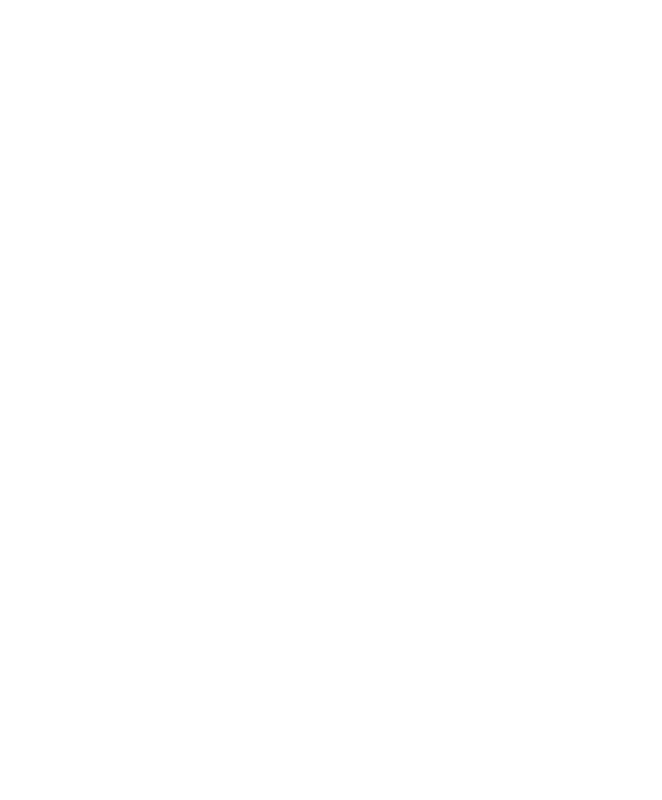
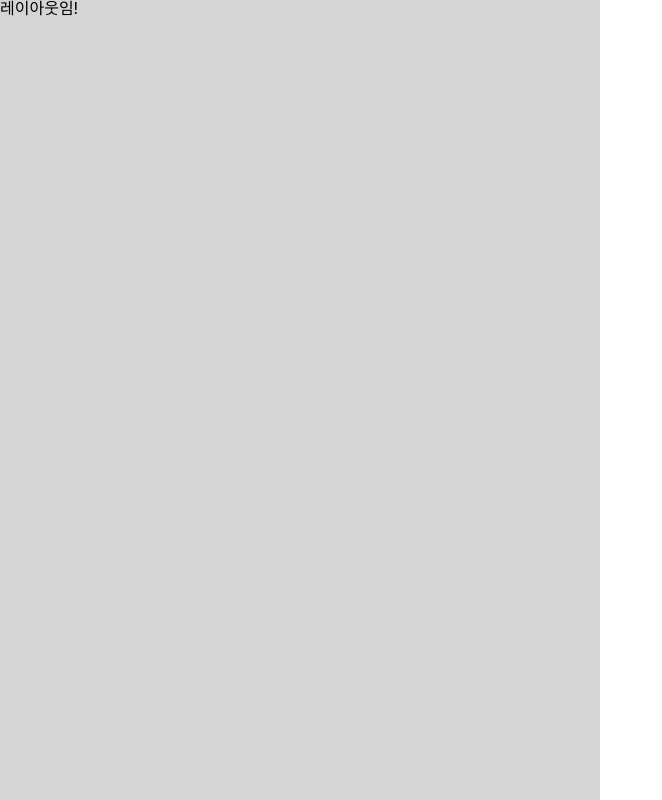
Before and after one commit to ohMyGodKimch/Console.log-FE, a React (Create React App) app: page /join in a window 1280 px wide. Shown: the whole page, without its empty margins (0-662 px from the left). Built offline with nearby package versions, Linux system fonts and the light colour scheme.

Commit message:
add:: Router, Layout 초기 설정

```diff
--- a/package.json
+++ b/package.json
@@ -12,6 +12,7 @@
 		"react-router-dom": "^6.4.2",
 		"react-scripts": "5.0.1",
 		"styled-components": "^5.3.6",
+		"styled-reset": "^4.4.2",
 		"web-vitals": "^2.1.0"
 	},
 	"scripts": {
--- a/src/App.js
+++ /dev/null
@@ -1,5 +0,0 @@
-function App() {
-	return <div></div>;
-}
-
-export default App;
--- /dev/null
+++ b/src/App.jsx
@@ -0,0 +1,13 @@
+import Router from "./shared/Router";
+import GlobalStyles from "./GlobalStyles";
+
+function App() {
+	return (
+		<>
+			<GlobalStyles />
+			<Router />
+		</>
+	);
+}
+
+export default App;
--- /dev/null
+++ b/src/GlobalStyles.jsx
@@ -0,0 +1,51 @@
+import { createGlobalStyle } from "styled-components";
+import reset from "styled-reset";
+
+const GlobalStyles = createGlobalStyle`
+/* Reset CSS */
+    ${reset}
+  * {
+    box-sizing: border-box;
+    margin: 0;
+  }
+  body, div, span, h1, h2, h3, h4, h5, h6,
+  p, i, ol, ul, li, form, label, header, nav,
+  input, textarea, button {
+	margin: 0;
+	padding: 0;
+	border: 0;
+  font-family: "Pretendard Variable", Pretendard, -apple-system, BlinkMacSystemFont, system-ui, Roboto, "Helvetica Neue", "Segoe UI", "Apple SD Gothic Neo", "Noto Sans KR", "Malgun Gothic", "Apple Color Emoji", "Segoe UI Emoji", "Segoe UI Symbol", sans-serif;	resize: none;
+  }
+  a {
+    color: inherit;
+    text-decoration: none;
+  }
+
+  button {
+    cursor: pointer;
+    letter-spacing: 0.1em;
+
+  }
+
+  ul,
+    ol,
+    li {
+    list-style: none;
+    padding-left: 0;
+    margin-left: 0;
+    }
+
+  button:focus,
+    button:active,
+    textarea:focus,
+    textarea:active,
+    input:focus,
+    input:active {
+        box-shadow: none;
+        outline: none;
+
+    }
+
+`;
+
+export default GlobalStyles;
--- a/src/layout/index.js
+++ b/src/layout/index.js
@@ -0,0 +1,3 @@
+import JoinLayout from "./join";
+
+export default JoinLayout;
--- /dev/null
+++ b/src/layout/join/JoinLayout.jsx
@@ -0,0 +1,13 @@
+import * as styles from "./JoinLayout.styles";
+import { Outlet } from "react-router-dom";
+
+const JoinLayout = () => {
+	return (
+		<styles.JoinLayout>
+			레이아웃임!
+			<Outlet></Outlet>
+		</styles.JoinLayout>
+	);
+};
+
+export default JoinLayout;
--- /dev/null
+++ b/src/layout/join/JoinLayout.styles.js
@@ -0,0 +1,7 @@
+import styled from "styled-components";
+
+export const JoinLayout = styled.div`
+	background-color: #d5d5d5;
+	width: 600px;
+	height: 100vh;
+`;
--- /dev/null
+++ b/src/layout/join/index.js
@@ -0,0 +1,3 @@
+import JoinLayout from "./JoinLayout";
+
+export default JoinLayout;
--- /dev/null
+++ b/src/shared/Router.js
@@ -0,0 +1,16 @@
+import { BrowserRouter, Routes, Route } from "react-router-dom";
+import JoinLayout from "../layout/join";
+
+const Router = () => {
+	return (
+		<>
+			<BrowserRouter>
+				<Routes>
+					<Route path="/join" element={<JoinLayout />}></Route>
+				</Routes>
+			</BrowserRouter>
+		</>
+	);
+};
+
+export default Router;
```
Also changed, not shown: src/redux/modules/join/joinSlice.js (added, +166 -0 lines), src/components/join/index.js (added), 1 other file (tests, documents, lock files or other folders).
